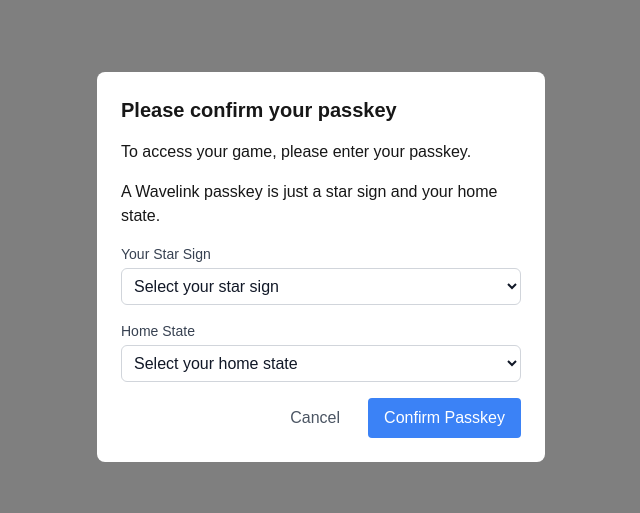
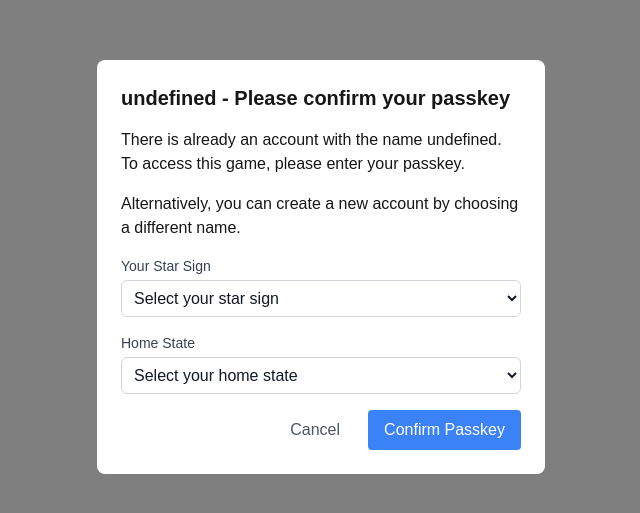
Before and after one commit to potluck/wavelink, a Next.js app: page /components/ConfirmPasskeyModal in a window 1280 px wide. Shown: the part 133-646 px from the top of the page, without its empty margins (319-959 px from the left). Built offline with nearby package versions, Linux system fonts and the light colour scheme.

Commit message:
improve confirm passkey modal

```diff
--- a/pages/[...players].tsx
+++ b/pages/[...players].tsx
@@ -188,6 +188,7 @@ export default function Page() {
 
   useEffect(() => {
     async function fetchGameData(player1l: string, player2l: string) {
+      // TODO: Check local user against player name before getting the game.
       callAPICreateOrRetrieveGame(player1l, player2l)
         .then((games) => {
           if (games.rows != null && games.rows.length > 0) {
--- a/pages/api/create-or-retrieve-user.ts
+++ b/pages/api/create-or-retrieve-user.ts
@@ -10,7 +10,7 @@ export default async function handler(
     if (!userName) throw new Error('User name required');
     const slug = userName.toLowerCase().replace(/ /g, '-');
     const {rows: existingUsers} = await sql`
-      SELECT u.id, u.passkey, u.slug, u2.name as other_player, g.id as game_id
+      SELECT u.id, u.passkey, u.name, u.slug, u2.name as other_player, g.id as game_id
       FROM users u
       LEFT JOIN games g on u.id = g.user_id1 or u.id = g.user_id2
       LEFT JOIN users u2 on ((g.user_id1 = u2.id and g.user_id2 = u.id) or (g.user_id2 = u2.id and g.user_id1 = u.id))
--- a/pages/components/ConfirmPasskeyModal.tsx
+++ b/pages/components/ConfirmPasskeyModal.tsx
@@ -4,9 +4,10 @@ import PasskeySelector from "./PasskeySelector";
 type ConfirmPasskeyModalProps = {
   onConfirm: (passkey: string | null) => void;
   userId: number;
+  userName: string;
 }
 
-export default function ConfirmPasskeyModal({ onConfirm, userId }: ConfirmPasskeyModalProps) {
+export default function ConfirmPasskeyModal({ onConfirm, userId, userName }: ConfirmPasskeyModalProps) {
   const [error, setError] = useState<string | null>(null);
 
   const handleClose = useCallback(async (passkey: string | null) => {
@@ -44,13 +45,15 @@ export default function ConfirmPasskeyModal({ onConfirm, userId }: ConfirmPasske
   return (
     <div className="fixed inset-0 bg-black bg-opacity-50 flex items-center justify-center p-4 z-50">
       <PasskeySelector
-        title="Please confirm your passkey"
-        description="To access your game, please enter your passkey."
+        title={`${userName} - Please confirm your passkey`}
+        description={`There is already an account with the name ${userName}. To access this game, please enter your passkey.`}
         submitButtonText="Confirm Passkey"
         cancelButtonText="Cancel"
+        showExplainer={false}
         onSubmit={(passkey) => handleClose(passkey)}
         onCancel={() => handleClose(null)}
         backendError={error}
+        additionalDescription={`Alternatively, you can create a new account by choosing a different name.`}
       />
     </div>
   );
--- a/pages/components/Invited.tsx
+++ b/pages/components/Invited.tsx
@@ -29,6 +29,7 @@ export default function Invited({ player1 }: { player1: string }) {
   const [showExplainer, setShowExplainer] = useState(false);
   const [showPasskeyModal, setShowPasskeyModal] = useState(false);
   const [retrievedUserId, setRetrievedUserId] = useState<number | null>(null);
+  const [retrievedUserName, setRetrievedUserName] = useState<string | null>(null);
 
   useEffect(() => {
     if (!router.isReady) return;
@@ -56,6 +57,7 @@ export default function Invited({ player1 }: { player1: string }) {
       if (retrievedUser && retrievedUser.id !== localUser.userId && user.game_id) {
         if (userHasPasskey) {
           setRetrievedUserId(user.id);
+          setRetrievedUserName(user.name);
           setShowPasskeyModal(true);
         } else { // no passkey, so just give it to them
           // TODO: Confirm this is you
@@ -76,6 +78,7 @@ export default function Invited({ player1 }: { player1: string }) {
       {showPasskeyModal && (
         <ConfirmPasskeyModal
           userId={retrievedUserId || 0}
+          userName={retrievedUserName || ""}
           onConfirm={(confirmed) => {
             if (confirmed) {
               router.push(`/${name.replace(/ /g, '-')}/${player1}`);
--- a/pages/components/PasskeySelector.tsx
+++ b/pages/components/PasskeySelector.tsx
@@ -8,6 +8,8 @@ type PasskeySelectorProps = {
   submitButtonText: string;
   cancelButtonText: string;
   backendError: string | null;
+  showExplainer: boolean;
+  additionalDescription?: string;
 }
 
 export default function PasskeySelector({
@@ -17,7 +19,9 @@ export default function PasskeySelector({
   description,
   submitButtonText,
   cancelButtonText,
-  backendError
+  backendError,
+  additionalDescription,
+  showExplainer
 }: PasskeySelectorProps) {
   const [error, setError] = useState<string | null>(null);
 
@@ -48,9 +52,16 @@ export default function PasskeySelector({
       <p className="mb-4 dark:text-gray-300">
         {description}
       </p>
-      <p className="mb-4 dark:text-gray-300">
-        A Wavelink passkey is just a star sign and your home state.
-      </p>
+      {additionalDescription && (
+        <p className="mb-4 dark:text-gray-300">
+          {additionalDescription}
+        </p>
+      )}
+      {showExplainer && (
+        <p className="mb-4 dark:text-gray-300">
+          A Wavelink passkey is just a star sign and your home state.
+        </p>
+      )}
 
       <form onSubmit={handleSubmit} className="space-y-4">
         {error && (
--- a/pages/components/SetPasskeyModal.tsx
+++ b/pages/components/SetPasskeyModal.tsx
@@ -59,6 +59,7 @@ export default function SetPasskeyModal({ inputPassKey }: SetPasskeyModalProps)
           onSubmit={(passkey) => handleClose(passkey)}
           onCancel={() => handleClose(null)}
           backendError={null}
+          showExplainer={true}
         />
       )}
     </div>
```
